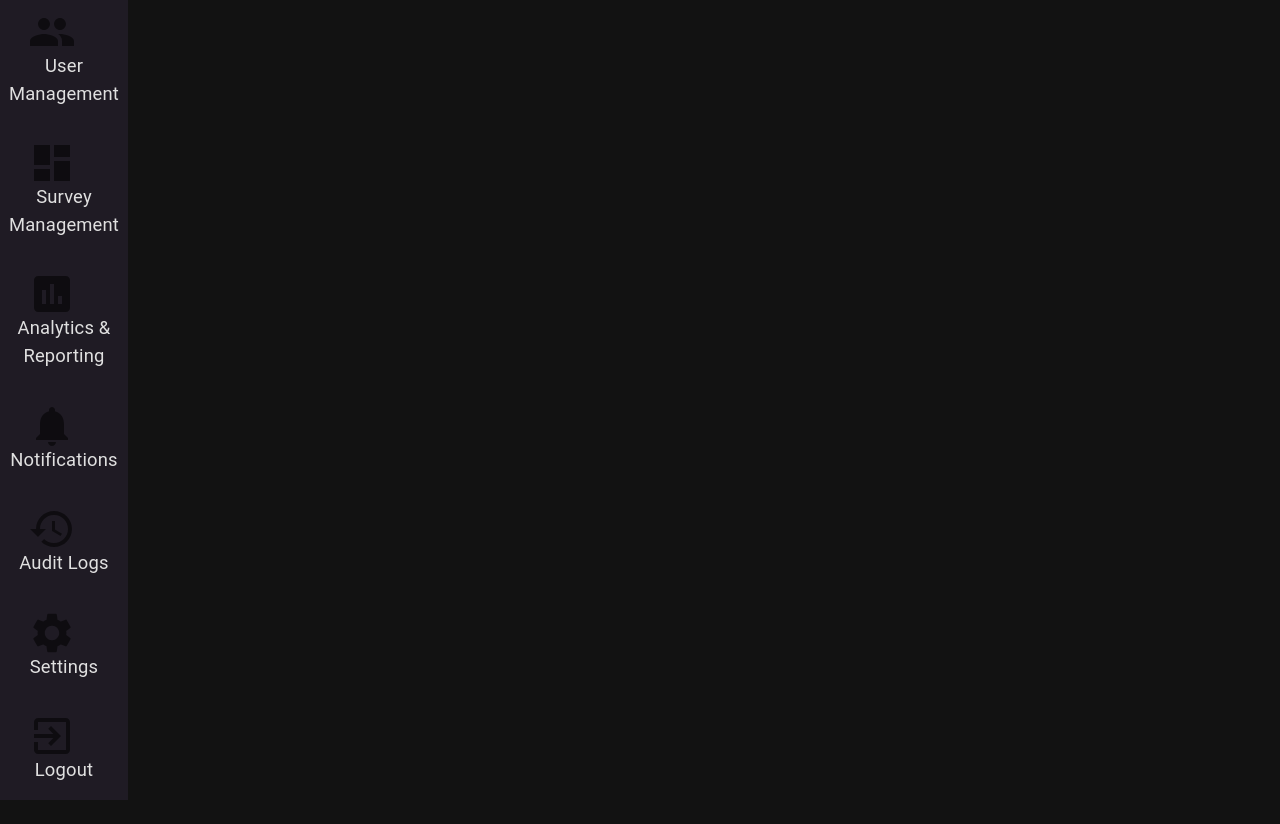
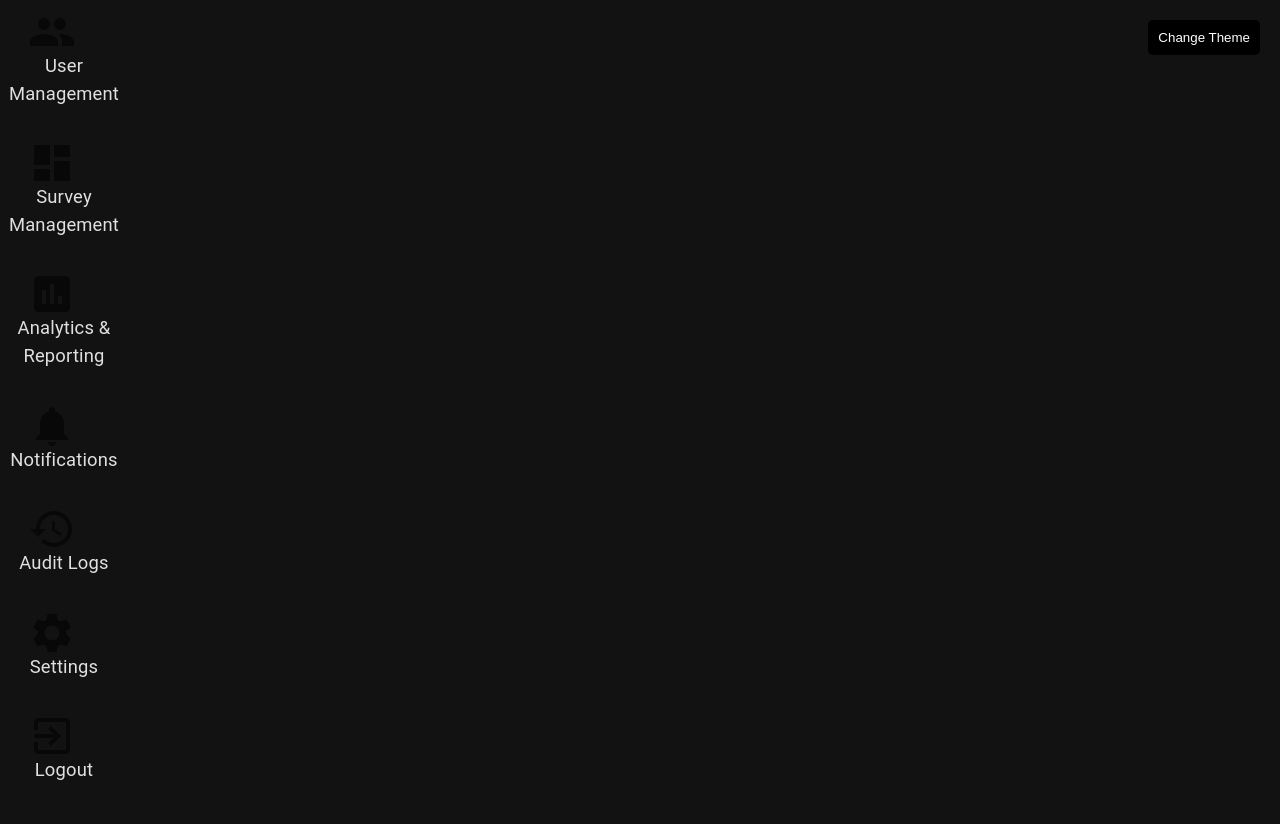
Before and after one commit to LukeDurham/RestructuredSpringCapstone, a React (Create React App) app in the folder client/: page /admin/dashboard in a window 1280 px wide. Built offline with nearby package versions, Linux system fonts and the light colour scheme; no server answers.

Commit message:
Made the changable themes

```diff
--- a/client/src/components/AdminSideBar/index.js
+++ b/client/src/components/AdminSideBar/index.js
@@ -2,9 +2,10 @@ import React from 'react';
 import { StyledSideBar } from './styles'; // Note the capital "B"
 import AdminIconMenu from '../AdminIconMenu'; // Update the path to where AdminIconMenu is located
 
-const AdminSideBar = ({ onMenuClick }) => {
+const AdminSideBar = ({ onMenuClick,theme }) => {
+    console.log("Theme:", theme);
     return (
-        <StyledSideBar>
+        <StyledSideBar style={{ backgroundColor: theme }}>
             <AdminIconMenu onMenuClick={onMenuClick} />
         </StyledSideBar>
     );
--- a/client/src/components/AdminSideBar/styles.js
+++ b/client/src/components/AdminSideBar/styles.js
@@ -11,3 +11,15 @@ export const StyledSideBar = styled(ProSidebar)({
     // Additional styling..
     // Add any additional styling here
 });
+
+export const StyledButton = styled('button')({
+    position: 'absolute',
+    top: '20px',
+    right: '20px',
+    padding: '10px',
+    borderRadius: '5px',
+    background: '#000',
+    color: '#FFF',
+    border: 'none',
+    cursor: 'pointer',
+});
--- a/client/src/scenes/admin/AdminDashboard.js
+++ b/client/src/scenes/admin/AdminDashboard.js
@@ -69,19 +69,29 @@
 // export default AdminDashboard;
 
 
-import React from 'react';
+import React, { useState } from 'react';
 import '../../global.css';
 // import { useNavigate } from 'react-router-dom';
 import AdminSideBar from '../../components/AdminSideBar';
+import { StyledButton } from '../../components/AdminSideBar/styles'; // Import your button styles
+
 
 const AdminDashboard = () => {
     // const navigate = useNavigate();
+    const [themeIndex, setThemeIndex] = useState(0); // State to track the current theme index
 
+    const themes = ['#121212', '#088395', '#C6DCBA', '#944E63']; // Define your color themes
+
+    const changeTheme = () => {
+        console.log("Changing theme");
+        setThemeIndex((prevIndex) => (prevIndex + 1) % themes.length); // Cycle through themes
+    };
     // Your logic here (if any)...
 
     return (
         <div>
-            <AdminSideBar />
+            <StyledButton onClick={changeTheme}>Change Theme</StyledButton> {/* Button to change theme */}
+            <AdminSideBar theme={themes[themeIndex]}/>
             {/* Additional content can go here */}
         </div>
     );
```
